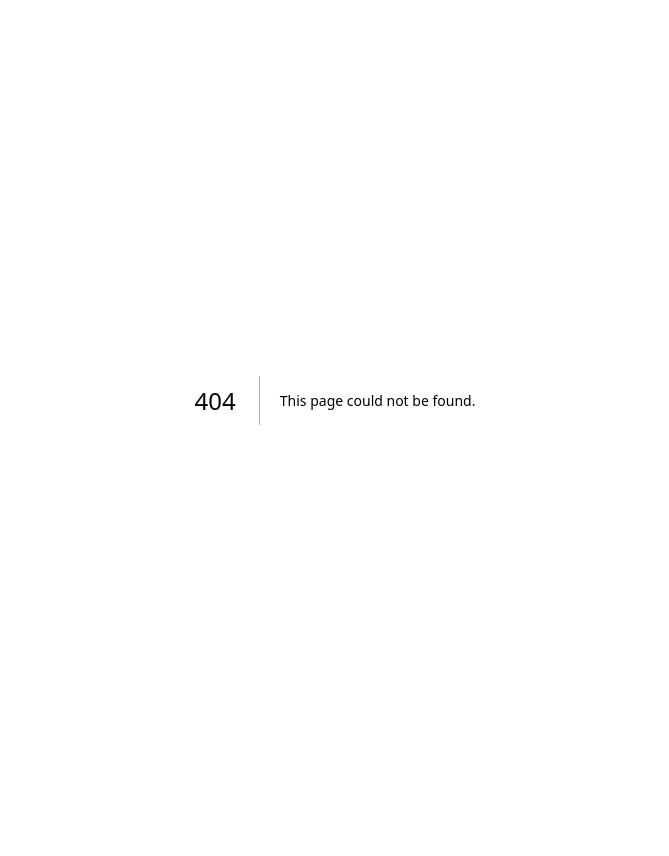
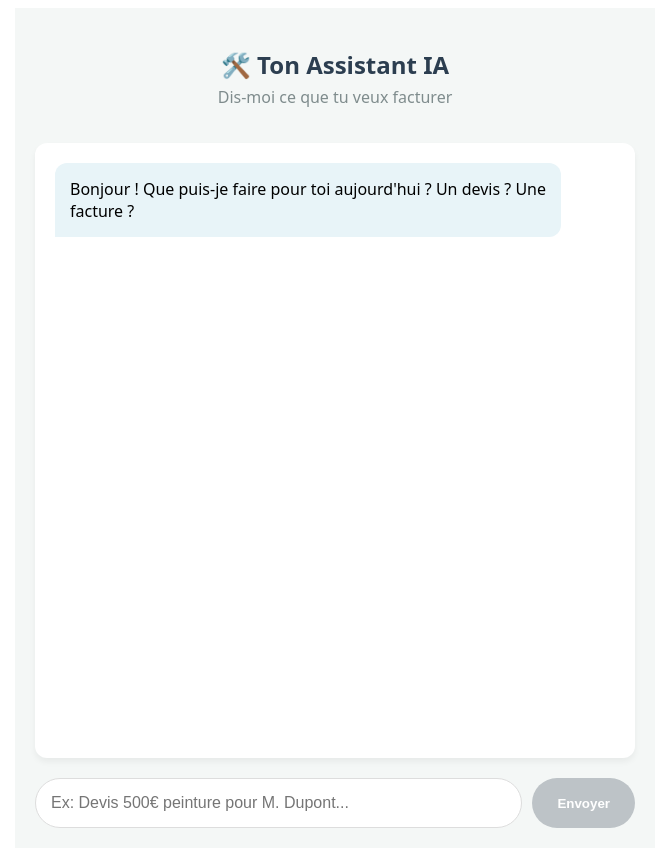
Before and after one commit to ellgringo/atelier-agent-test, a Next.js app: page /agent in a window 1280 px wide. Before the commit this address had no page. Shown: the whole page, without its empty margins (305-974 px from the left). Before the commit the page ends 800 px from the top, so only its background shows below. Built offline with nearby package versions, Linux system fonts and the light colour scheme.

Commit message:
Create agent.js

```diff
--- /dev/null
+++ b/pages/agent.js
@@ -0,0 +1,108 @@
+import React, { useState } from 'react';
+
+export default function AgentArtisan() {
+  const [message, setMessage] = useState('');
+  const [loading, setLoading] = useState(false);
+  const [reponse, setReponse] = useState('');
+
+  // Fonction pour envoyer le message à l'IA (qu'on codera juste après)
+  async function envoyerMessage(e) {
+    e.preventDefault();
+    if (!message.trim()) return;
+
+    setLoading(true);
+    setReponse('');
+
+    // Pour l'instant, on simule l'IA qui réfléchit
+    setTimeout(() => {
+      setReponse("🤖 C'est noté ! Je prépare le devis pour : " + message);
+      setLoading(false);
+      setMessage('');
+    }, 1500);
+  }
+
+  return (
+    <div style={{
+      maxWidth: '600px',
+      margin: '0 auto',
+      padding: '20px',
+      fontFamily: 'system-ui, sans-serif',
+      minHeight: '100vh',
+      display: 'flex',
+      flexDirection: 'column',
+      background: '#f4f7f6'
+    }}>
+
+      {/* En-tête de l'application */}
+      <div style={{ textAlign: 'center', marginBottom: '30px', marginTop: '20px' }}>
+        <h1 style={{ color: '#2c3e50', fontSize: '24px', margin: '0' }}>🛠️ Ton Assistant IA</h1>
+        <p style={{ color: '#7f8c8d', margin: '5px 0' }}>Dis-moi ce que tu veux facturer</p>
+      </div>
+
+      {/* Zone de discussion (Chat) */}
+      <div style={{
+        flex: 1,
+        background: 'white',
+        borderRadius: '12px',
+        padding: '20px',
+        boxShadow: '0 4px 6px rgba(0,0,0,0.05)',
+        marginBottom: '20px',
+        display: 'flex',
+        flexDirection: 'column',
+        gap: '15px'
+      }}>
+
+        <div style={{ background: '#e8f4f8', padding: '15px', borderRadius: '12px 12px 12px 0', alignSelf: 'flex-start', maxWidth: '85%' }}>
+          Bonjour ! Que puis-je faire pour toi aujourd'hui ? Un devis ? Une facture ?
+        </div>
+
+        {reponse && (
+          <div style={{ background: '#e8f4f8', padding: '15px', borderRadius: '12px 12px 12px 0', alignSelf: 'flex-start', maxWidth: '85%' }}>
+            {reponse}
+          </div>
+        )}
+
+        {loading && (
+          <div style={{ alignSelf: 'center', color: '#95a5a6', fontStyle: 'italic' }}>
+            L'IA réfléchit... ⏳
+          </div>
+        )}
+      </div>
+
+      {/* Zone de saisie du message */}
+      <form onSubmit={envoyerMessage} style={{ display: 'flex', gap: '10px' }}>
+        <input
+          type="text"
+          placeholder="Ex: Devis 500€ peinture pour M. Dupont..."
+          value={message}
+          onChange={(e) => setMessage(e.target.value)}
+          disabled={loading}
+          style={{
+            flex: 1,
+            padding: '15px',
+            borderRadius: '25px',
+            border: '1px solid #ddd',
+            fontSize: '16px',
+            outline: 'none'
+          }}
+        />
+        <button
+          type="submit"
+          disabled={loading || !message.trim()}
+          style={{
+            background: message.trim() ? '#3498db' : '#bdc3c7',
+            color: 'white',
+            border: 'none',
+            padding: '0 25px',
+            borderRadius: '25px',
+            cursor: message.trim() ? 'pointer' : 'not-allowed',
+            fontWeight: 'bold'
+          }}
+        >
+          Envoyer
+        </button>
+      </form>
+
+    </div>
+  );
+}
```
